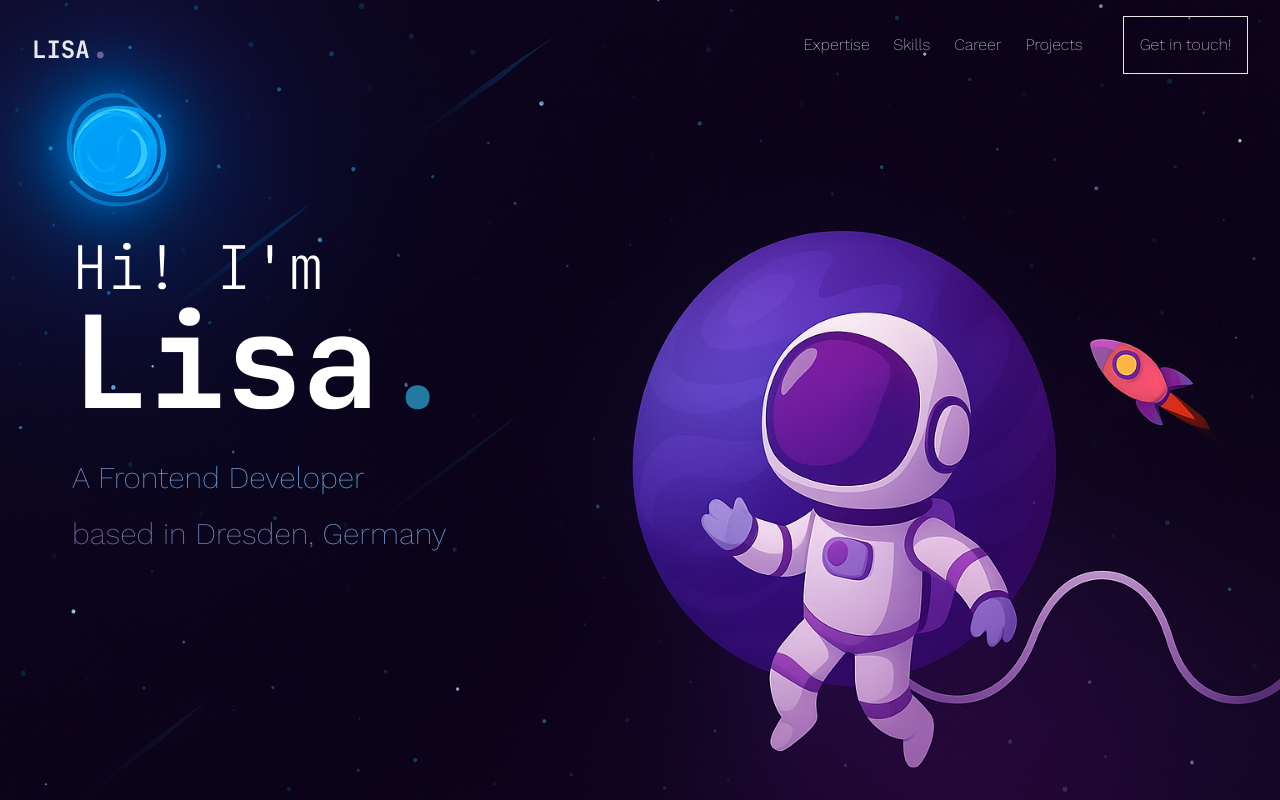
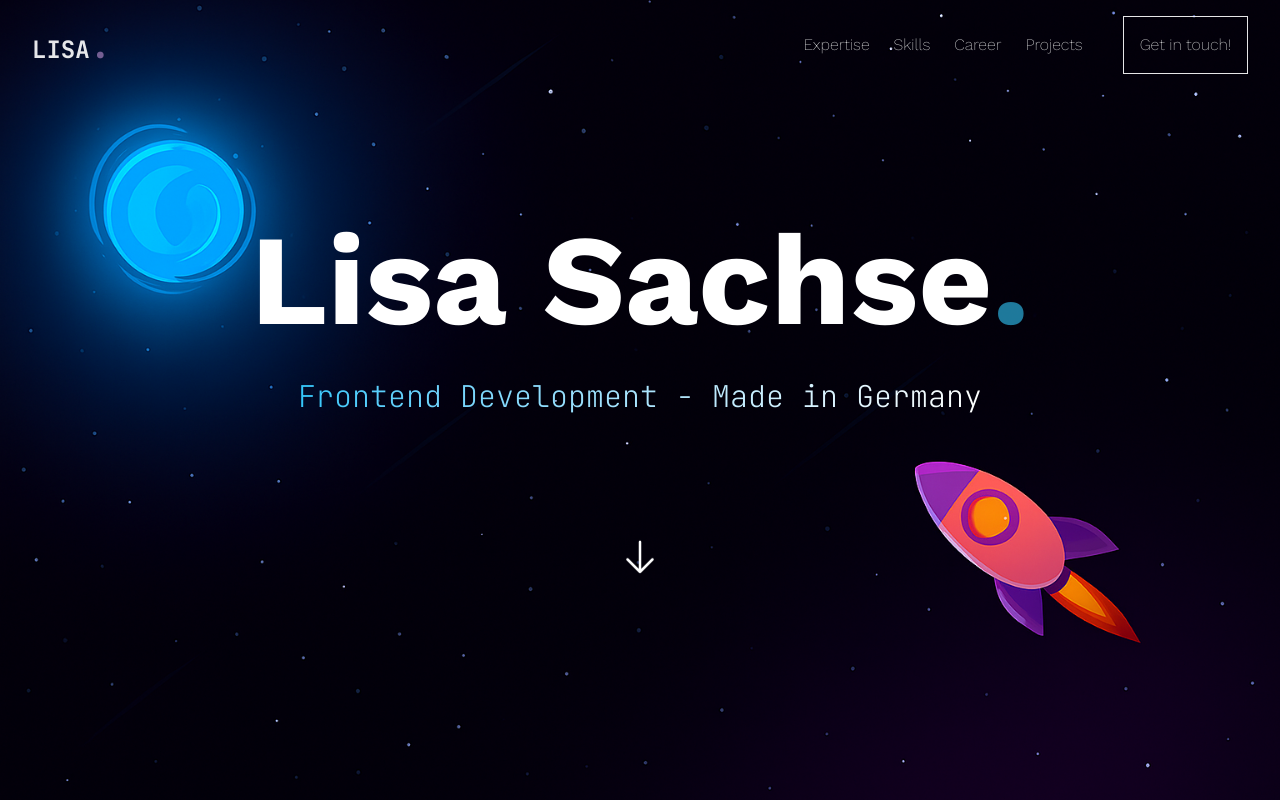
Before and after one commit to sernili/portfolio-react, a React (Vite) app: page / in a window 1280 px wide. Shown: the top 800 px of the page. Built offline with nearby package versions, Linux system fonts and the light colour scheme.

Commit message:
header: new image + layout

```diff
--- a/src/App.tsx
+++ b/src/App.tsx
@@ -31,13 +31,13 @@ function App() {
         <Contact />
       </main>
 
-      <footer className="bottom-container">
-        <p>Copyright © 2020 Lisa Sachse</p>
+      <footer className="py-14 text-center text-white">
+        <p>Copyright © {new Date().getFullYear()} Lisa Sachse</p>
+        <p>
+          <a>Impressum</a> &nbsp;|&nbsp;
+          <a>Datenschutz</a>
+        </p>
       </footer>
-
-      <a href="#" className="scroll-btn hide-btn">
-        <i className="fas fa-arrow-up"></i>
-      </a>
     </div>
   )
 }
--- a/src/components/header.tsx
+++ b/src/components/header.tsx
@@ -1,18 +1,18 @@
+import { ArrowDownIcon } from "@heroicons/react/24/outline"
+
 export default function Header() {
   return (
     <header className="position h-screen w-screen p-10" id="home">
-      <div className="custom-container flex h-full w-1/2 flex-col items-start justify-center">
-        <h1 className="animate-comeUp1000 font-mono text-6xl text-white">
-          Hi! I'm
-          <br />
-          <span className="text-9xl font-bold">
-            Lisa<span className="text-accent animate-pulse">.</span>
-          </span>
-          <br />
+      <div className="custom-container flex h-full w-full flex-col items-center justify-center text-center">
+        <h1 className="animate-comeUp1000 text-9xl font-bold text-white">
+          Lisa Sachse<span className="text-accent animate-pulse">.</span>
         </h1>
-        <span className="from-secondary to-accent mt-6 bg-gradient-to-tr bg-clip-text text-3xl leading-14 text-transparent">
-          A Frontend Developer <br /> based in Dresden, Germany
+        <span className="from-accent mt-6 bg-gradient-to-r to-white bg-clip-text font-mono text-3xl leading-14 text-transparent">
+          Frontend Development - Made in Germany
         </span>
+        <a href="#profile" className="hover:no-underline">
+          <ArrowDownIcon className="mt-30 h-10 w-10 animate-bounce" />
+        </a>
       </div>
     </header>
     // TODO: scroll down arrow
```
Also changed, not shown: src/assets/img/header-astronaut.png (added), src/assets/img/header.png.
